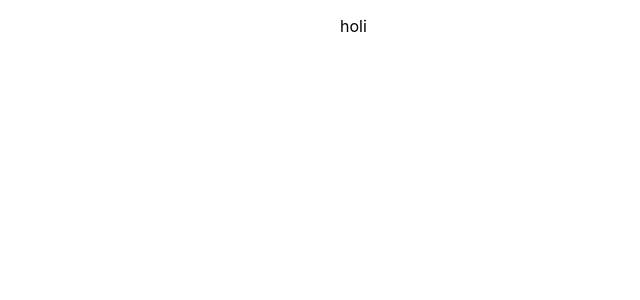
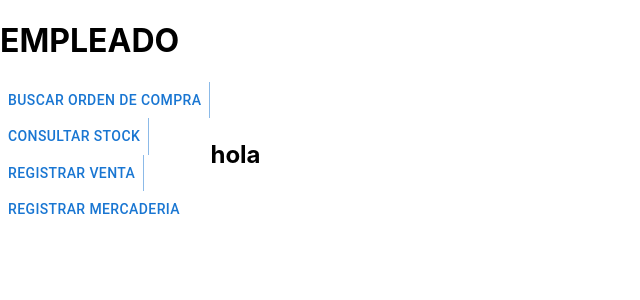
Before and after one commit to tomasbond02/sistema_control_stock, a Next.js app: page /indexEmp in a window 1280 px wide. Shown: the top 300 px of the page, without its empty margins (0-640 px from the left). Built offline with nearby package versions, Linux system fonts and the light colour scheme.

Commit message:
seteo usuario y contraseña y agrego 2 pantallas

```diff
--- a/pages/indexEmp.tsx
+++ b/pages/indexEmp.tsx
@@ -1,16 +1,50 @@
 import type { NextPage } from 'next'
 import Router, { useRouter } from 'next/router'
 import Image from 'next/image'
-import styles from '../styles/Home.module.css'
+import styles from '../styles/employedStyles.module.css'
+import { Button, ButtonGroup } from '@mui/material'
 
 
-const Home: NextPage = () => {
+const Empleado: NextPage = () => {
     const router = useRouter()
     return (
       <div className={styles.general}>
-        <p>holi</p>
+        <h1>EMPLEADO</h1>
+        <div className={styles.mainStyles}>
+          <div >
+            <ButtonGroup variant="text" className={styles.rightBar}>
+              <Button
+                onClick={() => {
+
+                }}
+                >BUSCAR ORDEN DE COMPRA
+              </Button>
+              <Button
+                onClick={() => {
+
+                }}
+                >CONSULTAR STOCK
+              </Button>
+              <Button
+                onClick={() => {
+
+                }}
+                >REGISTRAR VENTA
+              </Button>
+              <Button
+                onClick={() => {
+
+                }}
+                >REGISTRAR MERCADERIA
+              </Button>
+            </ButtonGroup>
+          </div>
+            <div>
+              <h2>hola</h2>
+            </div>
+        </div>
       </div>
     )
   }
 
-  export default Home
+  export default Empleado
--- /dev/null
+++ b/styles/employedStyles.module.css
@@ -0,0 +1,11 @@
+
+.rightBar{
+    display: flex;
+    flex-direction: column;
+    align-items: flex-start;
+}
+
+.mainStyles{
+    display: flex;
+    align-items: center;
+}
```
Also changed, not shown: pages/index.tsx (+28 -4 lines), pages/indexAdmin.tsx (added, +16 -0 lines).
